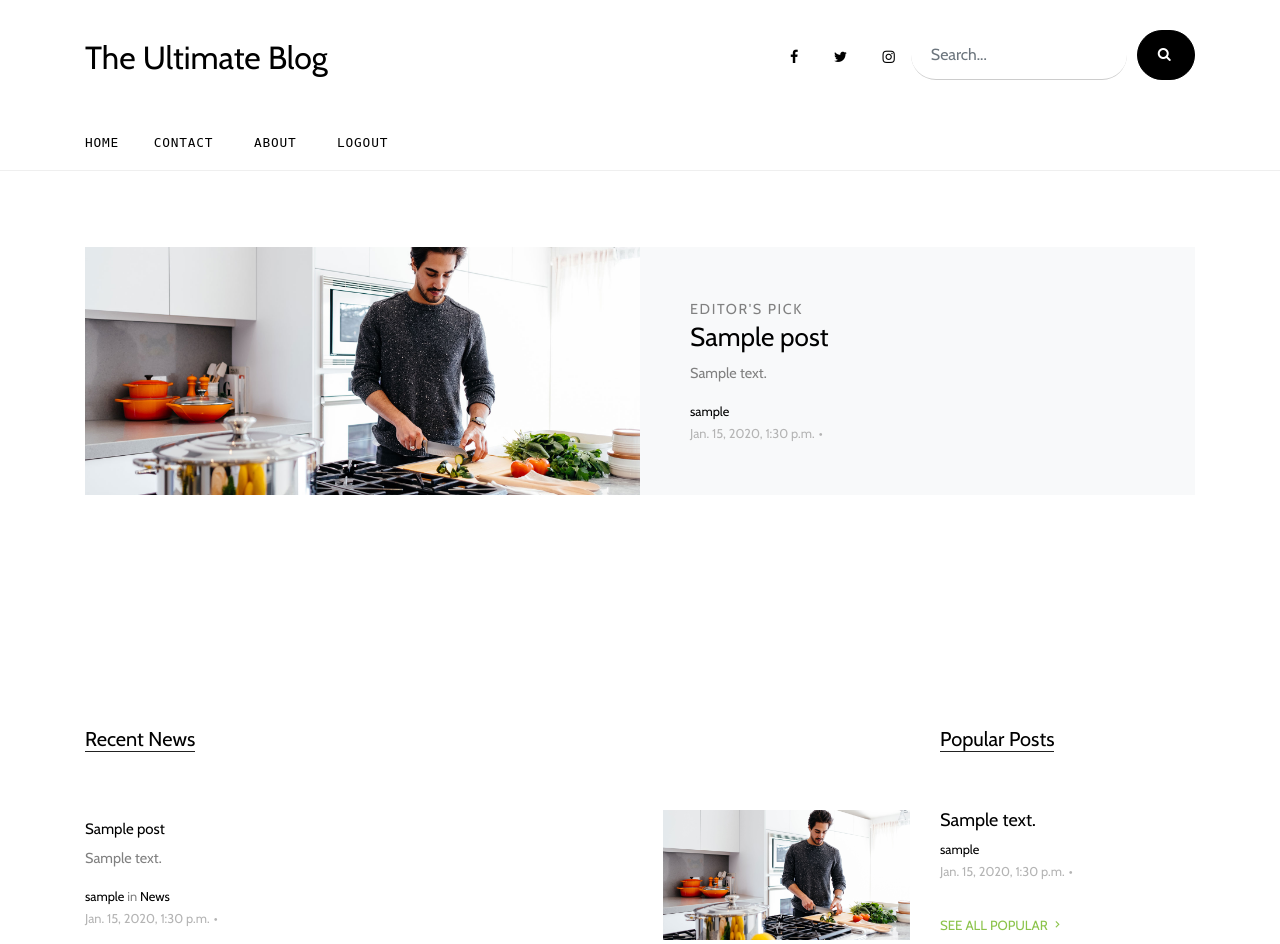
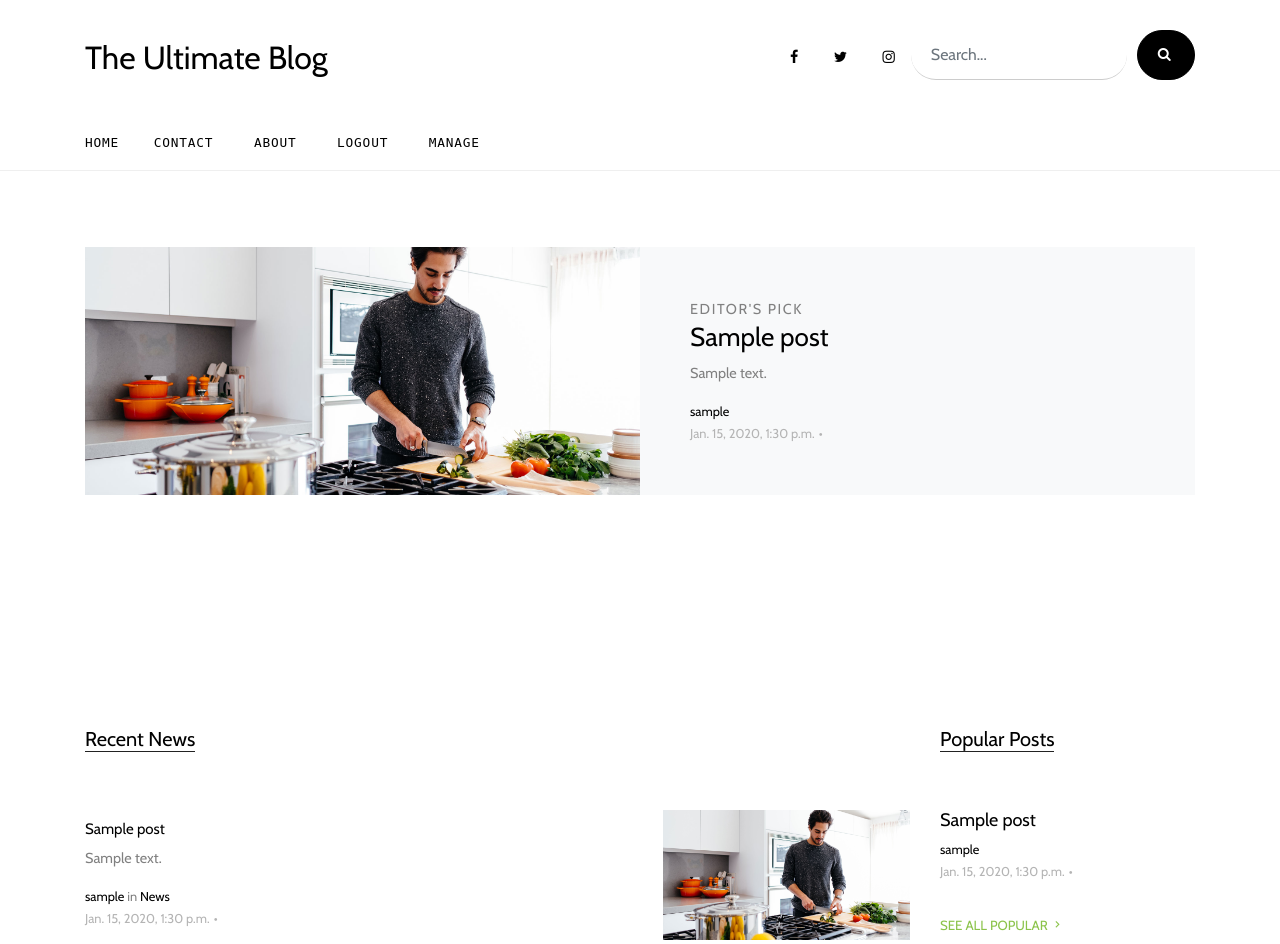
Before and after one commit to ferizoozoo/MediumLikeBlog, a Django app: page /blog/ in a window 1280 px wide. Shown: the top 944 px of the page. Run offline with Django 3.2, Linux system fonts and the light colour scheme; a user stored in the database is signed in; tables that the repository leaves empty hold one stand-in row (values such as "Sample post"); some libraries are stand-ins or nearby versions; some web fonts are replaced.

Commit message:
Add the login and logout links to the pages and load last posts properly on the blog index page

```diff
--- a/blog/templates/blog/about.html
+++ b/blog/templates/blog/about.html
@@ -109,6 +109,9 @@
                 <li>
                   <a href="{% url 'logout' %}" class="nav-link text-left">Logout</a>
                 </li>
+                <li>
+                  <a href="{% url 'blog:manage' %}" class="nav-link text-left">Manage</a>
+                </li>
                 {% endif %}
 
               </ul>
--- a/blog/templates/blog/blog-single.html
+++ b/blog/templates/blog/blog-single.html
@@ -108,6 +108,9 @@
                 {% else %}
                 <li>
                   <a href="{% url 'logout' %}" class="nav-link text-left">Logout</a>
+                </li>
+                <li>
+                  <a href="{% url 'blog:manage' %}" class="nav-link text-left">Manage</a>
                 </li>
                 {% endif %}
               </ul>
--- a/blog/templates/blog/contact.html
+++ b/blog/templates/blog/contact.html
@@ -109,6 +109,9 @@
                 <li>
                   <a href="{% url 'logout' %}" class="nav-link text-left">Logout</a>
                 </li>
+                <li>
+                  <a href="{% url 'blog:manage' %}" class="nav-link text-left">Manage</a>
+                </li>
                 {% endif %}
 
               </ul>
--- a/blog/templates/blog/index.html
+++ b/blog/templates/blog/index.html
@@ -105,9 +105,15 @@
                 <li>
                   <a href="{% url 'login' %}" class="nav-link text-left">Login</a>
                 </li>
+                <li>
+                  <a href="{% url 'signup' %}" class="nav-link text-left">Signup</a>
+                </li>
                 {% else %}
                 <li>
                   <a href="{% url 'logout' %}" class="nav-link text-left">Logout</a>
+                </li>
+                <li>
+                  <a href="{% url 'blog:manage' %}" class="nav-link text-left">Manage</a>
                 </li>
                 {% endif %}
               </ul>
@@ -133,7 +139,7 @@
               <div class="contents">
                 <span class="caption">Editor's Pick</span>
                 <h2><a href="{% url 'blog:blog_single' post.id %}">{{ post.title }}</a></h2>
-                <p class="mb-3">{{ post.content }}</p>
+                <p class="mb-3">{{ post.content|truncatewords:20 }}</p>
 
                 <div class="post-meta">
                   <span class="d-block"><a href="#">{{ post.user_id.username }}</a></span>
@@ -163,7 +169,7 @@
               <div class="thumbnail order-md-2" style="background-image: url({% static 'blog/images/big_img_1.jpg' %})"></div>
               <div class="contents order-md-1 pl-0">
                 <h2><a href="{% url 'blog:blog_single' post.id %}">{{ post.title }}</a></h2>
-                <p class="mb-3">{{ post.content }}</p>
+                <p class="mb-3">{{ post.content|truncatewords:10 }}</p>
                 <div class="post-meta">
                   <span class="d-block"><a href="#">{{ post.user_id.username }}</a> in <a href="#">News</a></span>
                   <span class="date-read">{{ post.created_at }}<span class="mx-1">&bullet;</span></span>
@@ -179,7 +185,7 @@
             {% for post in blog_posts %}
             <div class="trend-entry d-flex">
               <div class="trend-contents">
-                <h2><a href="{% url 'blog:blog_single' post.id %}">{{ post.content }}</a></h2>
+                <h2><a href="{% url 'blog:blog_single' post.id %}">{{ post.title }}</a></h2>
                 <div class="post-meta">
                   <span class="d-block"><a href="#">{{ post.user_id.username }}</a></span>
                   <span class="date-read">{{ post.created_at }}<span class="mx-1">&bullet;</span></span>
--- a/blog/templates/registration/password_reset_complete.html
+++ b/blog/templates/registration/password_reset_complete.html
@@ -1,4 +1,4 @@
-
+{% load static %}
 <!DOCTYPE html>
 <html lang="en">
 <head>
--- a/blog/templates/registration/password_reset_confirm.html
+++ b/blog/templates/registration/password_reset_confirm.html
@@ -1,4 +1,4 @@
-
+{% load static %}
 <!DOCTYPE html>
 <html lang="en">
 <head>
--- a/blog/templates/registration/password_reset_done.html
+++ b/blog/templates/registration/password_reset_done.html
@@ -1,3 +1,4 @@
+{% load static %}
 <!DOCTYPE html>
 <html lang="en">
 <head>
--- a/blog/templates/registration/password_reset_email.html
+++ b/blog/templates/registration/password_reset_email.html
@@ -1,4 +1,4 @@
-
+{% load static %}
 <!DOCTYPE html>
 <html lang="en">
 <head>
--- a/blog/templates/registration/password_reset_form.html
+++ b/blog/templates/registration/password_reset_form.html
@@ -1,3 +1,4 @@
+{% load static %}
 <!DOCTYPE html>
 <html lang="en">
 <head>
--- a/blog/templates/user/index.html
+++ b/blog/templates/user/index.html
@@ -56,6 +56,8 @@
                         {% endfor %}
                     </tbody>
                 </table>
+                <br>
+                <a class="btn btn-primary" href="{% url 'blog:post' %}">Post Something!</a>
             </div>
         </div>
     </div>
--- a/blog/user_post_interactions/urls.py
+++ b/blog/user_post_interactions/urls.py
@@ -3,7 +3,7 @@ from .views import *
 
 urlpatterns = [
     path('post/', PostCreate.as_view(), name='post'),
-    path('index/', IndexPage.as_view(), name='index-user'),
+    path('manage/', IndexPage.as_view(), name='manage'),
     path('delete/<int:pk>/', PostDelete.as_view(), name='delete'),
     path('update/<int:pk>/', PostUpdate.as_view(), name='update')
 ]
--- a/blog/user_post_interactions/views.py
+++ b/blog/user_post_interactions/views.py
@@ -23,11 +23,11 @@ class IndexPage(ListView, LoginRequiredMixin):
 
 class PostDelete(DeleteView, LoginRequiredMixin):
     model = Post
-    success_url = reverse_lazy('blog:index-user')
+    success_url = reverse_lazy('blog:manage')
 
 class PostUpdate(UpdateView, LoginRequiredMixin):
     model = Post
     context_object_name = 'post'
     template_name = 'user/post.html'
-    success_url = reverse_lazy('blog:index-user')
+    success_url = reverse_lazy('blog:manage')
     fields = ['title', 'content']
--- a/blog/views.py
+++ b/blog/views.py
@@ -10,6 +10,7 @@ class IndexView(ListView):
     template_name = 'blog/index.html'
     context_object_name = 'blog_posts'
     queryset = Post.objects.all()[::-1]
+    paginate_by = 3
 
     def get_context_data(self, **kwargs):
         context = super().get_context_data(**kwargs)
--- a/medium_like_blog/settings.py
+++ b/medium_like_blog/settings.py
@@ -32,7 +32,7 @@ SECRET_KEY = env('SECRET_KEY')
 # SECURITY WARNING: don't run with debug turned on in production!
 DEBUG = True
 
-ALLOWED_HOSTS = []
+ALLOWED_HOSTS = ['*']
 
 
 # Application definition
@@ -45,6 +45,7 @@ INSTALLED_APPS = [
     'django.contrib.sessions',
     'django.contrib.messages',
     'django.contrib.staticfiles',
+    'accounts.apps.AccountsConfig'
 ]
 
 MIDDLEWARE = [
--- a/medium_like_blog/urls.py
+++ b/medium_like_blog/urls.py
@@ -19,5 +19,6 @@ from django.urls import path,include
 urlpatterns = [
     path('blog/',include('blog.urls')),
     path('admin/', admin.site.urls),
-    path('accounts/', include('django.contrib.auth.urls'))
+    path('accounts/', include('django.contrib.auth.urls')),
+    path('accounts/', include('accounts.urls'))
 ]
```
